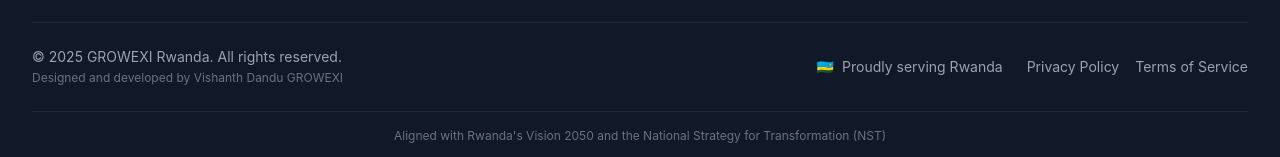
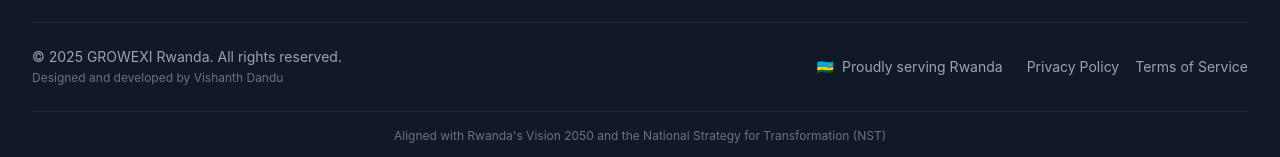
Before and after one commit to vishanthlynn/growexi-website, a React (Vite) app in the folder client/: page / in a window 1280 px wide. Shown: the part 8018-8175 px from the top of the page. Built offline with nearby package versions, Linux system fonts and the light colour scheme; no server answers.

Commit message:
Remove GROWEXI from footer credit line

```diff
--- a/client/src/components/layout/Footer.jsx
+++ b/client/src/components/layout/Footer.jsx
@@ -157,7 +157,7 @@
           <div className="flex flex-col md:flex-row justify-between items-center">
             <div className="text-sm text-neutral-400 mb-4 md:mb-0">
               © {new Date().getFullYear()} GROWEXI Rwanda. All rights reserved.<br />
-              <span className="text-xs text-neutral-500">Designed and developed by Vishanth Dandu GROWEXI</span>
+              <span className="text-xs text-neutral-500">Designed and developed by Vishanth Dandu</span>
             </div>
 
             <div className="flex flex-col md:flex-row items-center space-y-2 md:space-y-0 md:space-x-6">
```
